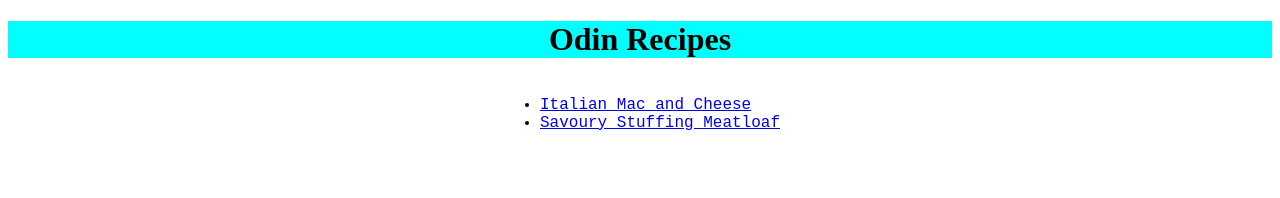
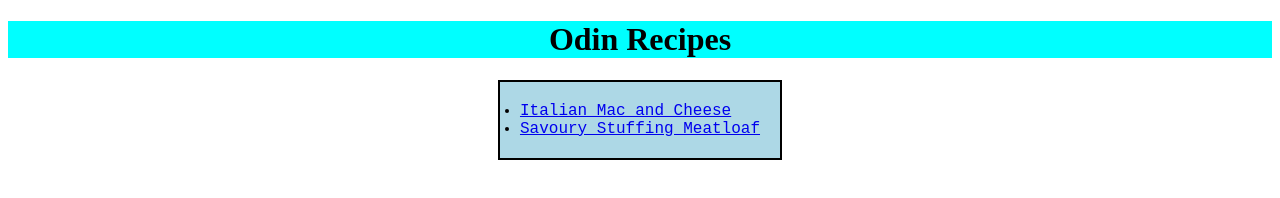
Before and after one commit to Foxbarr/odin-recipes, a plain HTML site: page index.html in a window 1280 px wide. Drawn offline with Linux system fonts and the light colour scheme.

Commit message:
added an outline box to the list in index.html

```diff
--- a/index.html
+++ b/index.html
@@ -7,7 +7,7 @@
     </head>
     <body id="centre">
         <h1 id="title">Odin Recipes</h1>
-        <ul class="centre-list font">
+        <ul class="centre-list font list">
         <li><a href="recipes/mac-and-cheese.html">Italian Mac and Cheese</a> </li>
         <li><a href="recipes/meatloaf.html">Savoury Stuffing Meatloaf</a></li>
     </ul>
--- a/styles/styles.css
+++ b/styles/styles.css
@@ -13,7 +13,11 @@
 .centre-list
 {
     display: inline-block;
-    text-align: left;
+    border: 2px solid black;
+  outline: #0488bd solid 10px;
+  margin: auto;
+  padding: 20px;
+  text-align: left;
 
 }
 
@@ -21,3 +25,10 @@
 {
     font-family: 'Courier New', Courier, monospace;
 }
+
+.list
+{
+    background-color: lightblue;
+    color: black;
+    outline: 5px;
+}
```
